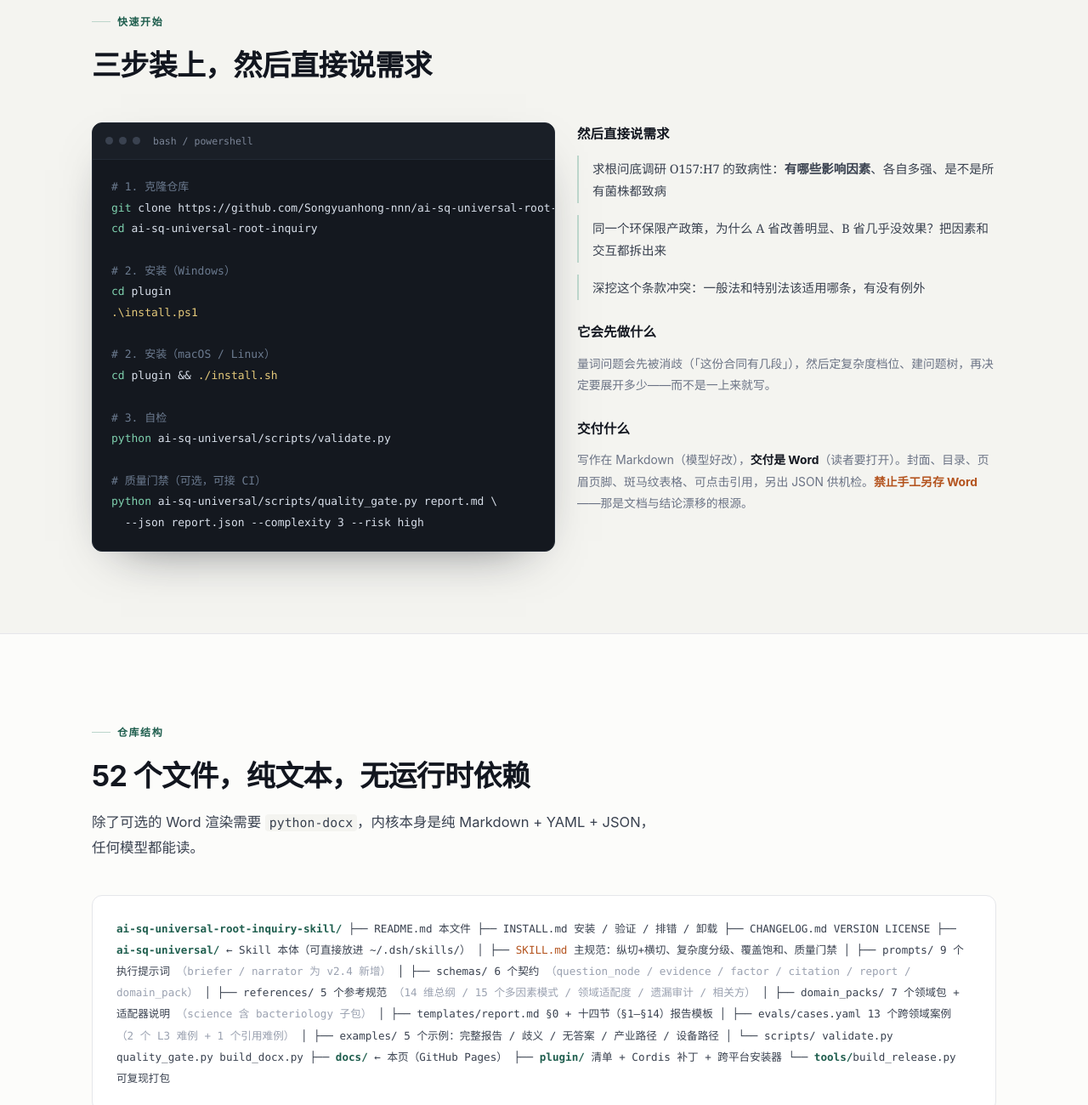
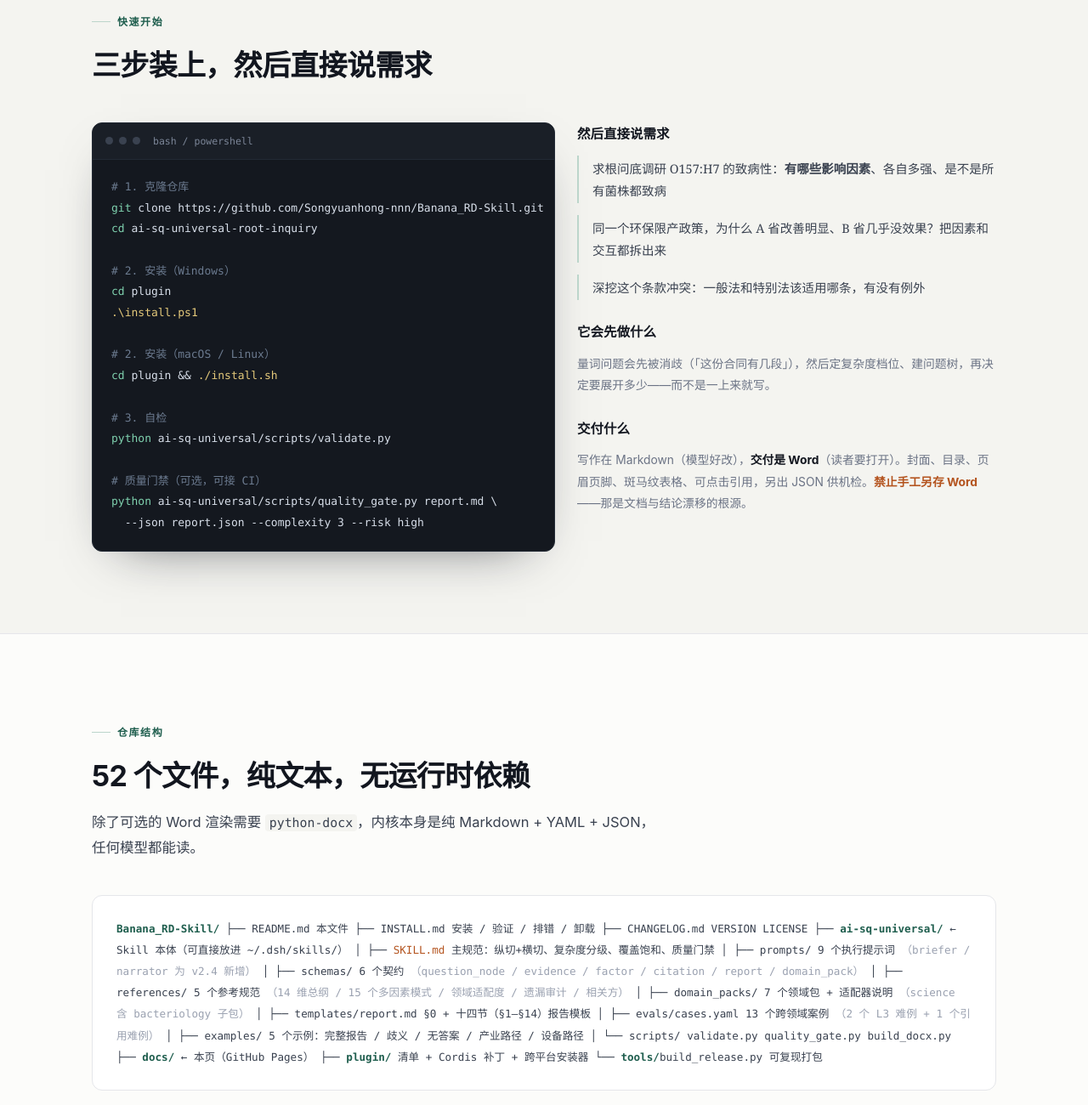
Before and after one commit to Songyuanhong-nnn/Banana_RD-Skill, a plain HTML site: page docs/index.html in a window 1280 px wide. Shown: the part 5044-6344 px from the top of the page at 85% size. Drawn offline with Linux system fonts and the light colour scheme.

Commit message:
fix: point all links to renamed repo Banana_RD-Skill

```diff
--- a/docs/index.html
+++ b/docs/index.html
@@ -344,7 +344,7 @@ footer{border-top:1px solid var(--line);padding:56px 0 44px;background:var(--pap
       <a href="#flow">运行流程</a>
       <a href="#start">快速开始</a>
     </div>
-    <a class="nav-cta" id="repoBtn" href="https://github.com/Songyuanhong-nnn/ai-sq-universal-root-inquiry-skill" target="_blank" rel="noopener">
+    <a class="nav-cta" id="repoBtn" href="https://github.com/Songyuanhong-nnn/Banana_RD-Skill" target="_blank" rel="noopener">
       <svg width="15" height="15" viewBox="0 0 16 16" fill="currentColor" aria-hidden="true"><path d="M8 0C3.58 0 0 3.58 0 8c0 3.54 2.29 6.53 5.47 7.59.4.07.55-.17.55-.38 0-.19-.01-.82-.01-1.49-2.01.37-2.53-.49-2.69-.94-.09-.23-.48-.94-.82-1.13-.28-.15-.68-.52-.01-.53.63-.01 1.08.58 1.23.82.72 1.21 1.87.87 2.33.66.07-.52.28-.87.51-1.07-1.78-.2-3.64-.89-3.64-3.95 0-.87.31-1.59.82-2.15-.08-.2-.36-1.02.08-2.12 0 0 .67-.21 2.2.82.64-.18 1.32-.27 2-.27s1.36.09 2 .27c1.53-1.04 2.2-.82 2.2-.82.44 1.1.16 1.92.08 2.12.51.56.82 1.27.82 2.15 0 3.07-1.87 3.75-3.65 3.95.29.25.54.73.54 1.48 0 1.07-.01 1.93-.01 2.2 0 .21.15.46.55.38A8.01 8.01 0 0 0 16 8c0-4.42-3.58-8-8-8Z"/></svg>
       GitHub
     </a>
@@ -374,7 +374,7 @@ footer{border-top:1px solid var(--line);padding:56px 0 44px;background:var(--pap
         快速开始
         <svg width="14" height="14" viewBox="0 0 16 16" fill="none"><path d="M3 8h10M9 4l4 4-4 4" stroke="currentColor" stroke-width="1.5" stroke-linecap="round" stroke-linejoin="round"/></svg>
       </a>
-      <a class="btn btn-ghost" href="https://github.com/Songyuanhong-nnn/ai-sq-universal-root-inquiry-skill/blob/main/ai-sq-universal/SKILL.md" target="_blank" rel="noopener">
+      <a class="btn btn-ghost" href="https://github.com/Songyuanhong-nnn/Banana_RD-Skill/blob/main/ai-sq-universal/SKILL.md" target="_blank" rel="noopener">
         读主规范 SKILL.md
       </a>
     </div>
@@ -656,7 +656,7 @@ footer{border-top:1px solid var(--line);padding:56px 0 44px;background:var(--pap
       <div class="term reveal">
         <div class="term-bar"><i></i><i></i><i></i><span>bash / powershell</span></div>
         <pre><span class="c"># 1. 克隆仓库</span>
-<span class="g">git</span> clone https://github.com/Songyuanhong-nnn/ai-sq-universal-root-inquiry-skill.git
+<span class="g">git</span> clone https://github.com/Songyuanhong-nnn/Banana_RD-Skill.git
 <span class="g">cd</span> ai-sq-universal-root-inquiry
 
 <span class="c"># 2. 安装（Windows）</span>
@@ -698,7 +698,7 @@ footer{border-top:1px solid var(--line);padding:56px 0 44px;background:var(--pap
     <p class="lede reveal">除了可选的 Word 渲染需要 <code style="font-family:var(--mono);font-size:.9em;background:var(--paper-2);padding:1px 5px;border-radius:4px">python-docx</code>，内核本身是纯 Markdown + YAML + JSON，任何模型都能读。</p>
 
     <div class="tree reveal">
-<span class="d">ai-sq-universal-root-inquiry-skill/</span>
+<span class="d">Banana_RD-Skill/</span>
 ├── README.md                 本文件
 ├── INSTALL.md                安装 / 验证 / 排错 / 卸载
 ├── CHANGELOG.md   VERSION   LICENSE
@@ -745,21 +745,21 @@ footer{border-top:1px solid var(--line);padding:56px 0 44px;background:var(--pap
       <div class="foot-links">
         <div class="foot-col">
           <h4>文档</h4>
-          <a href="https://github.com/Songyuanhong-nnn/ai-sq-universal-root-inquiry-skill/blob/main/ai-sq-universal/SKILL.md" target="_blank" rel="noopener">主规范 SKILL.md</a>
-          <a href="https://github.com/Songyuanhong-nnn/ai-sq-universal-root-inquiry-skill/blob/main/INSTALL.md" target="_blank" rel="noopener">安装指南</a>
-          <a href="https://github.com/Songyuanhong-nnn/ai-sq-universal-root-inquiry-skill/blob/main/CHANGELOG.md" target="_blank" rel="noopener">更新日志</a>
+          <a href="https://github.com/Songyuanhong-nnn/Banana_RD-Skill/blob/main/ai-sq-universal/SKILL.md" target="_blank" rel="noopener">主规范 SKILL.md</a>
+          <a href="https://github.com/Songyuanhong-nnn/Banana_RD-Skill/blob/main/INSTALL.md" target="_blank" rel="noopener">安装指南</a>
+          <a href="https://github.com/Songyuanhong-nnn/Banana_RD-Skill/blob/main/CHANGELOG.md" target="_blank" rel="noopener">更新日志</a>
         </div>
         <div class="foot-col">
           <h4>深入</h4>
-          <a href="https://github.com/Songyuanhong-nnn/ai-sq-universal-root-inquiry-skill/blob/main/ai-sq-universal/references/domain_fit.md" target="_blank" rel="noopener">领域适配度</a>
-          <a href="https://github.com/Songyuanhong-nnn/ai-sq-universal-root-inquiry-skill/blob/main/ai-sq-universal/references/complexity_patterns.md" target="_blank" rel="noopener">多因素模式</a>
-          <a href="https://github.com/Songyuanhong-nnn/ai-sq-universal-root-inquiry-skill/blob/main/ai-sq-universal/examples/01-bacteriology.md" target="_blank" rel="noopener">完整范例</a>
+          <a href="https://github.com/Songyuanhong-nnn/Banana_RD-Skill/blob/main/ai-sq-universal/references/domain_fit.md" target="_blank" rel="noopener">领域适配度</a>
+          <a href="https://github.com/Songyuanhong-nnn/Banana_RD-Skill/blob/main/ai-sq-universal/references/complexity_patterns.md" target="_blank" rel="noopener">多因素模式</a>
+          <a href="https://github.com/Songyuanhong-nnn/Banana_RD-Skill/blob/main/ai-sq-universal/examples/01-bacteriology.md" target="_blank" rel="noopener">完整范例</a>
         </div>
         <div class="foot-col">
           <h4>仓库</h4>
-          <a href="https://github.com/Songyuanhong-nnn/ai-sq-universal-root-inquiry-skill" target="_blank" rel="noopener">GitHub</a>
-          <a href="https://github.com/Songyuanhong-nnn/ai-sq-universal-root-inquiry-skill/releases" target="_blank" rel="noopener">Releases</a>
-          <a href="https://github.com/Songyuanhong-nnn/ai-sq-universal-root-inquiry-skill/issues" target="_blank" rel="noopener">Issues</a>
+          <a href="https://github.com/Songyuanhong-nnn/Banana_RD-Skill" target="_blank" rel="noopener">GitHub</a>
+          <a href="https://github.com/Songyuanhong-nnn/Banana_RD-Skill/releases" target="_blank" rel="noopener">Releases</a>
+          <a href="https://github.com/Songyuanhong-nnn/Banana_RD-Skill/issues" target="_blank" rel="noopener">Issues</a>
         </div>
       </div>
     </div>
```
